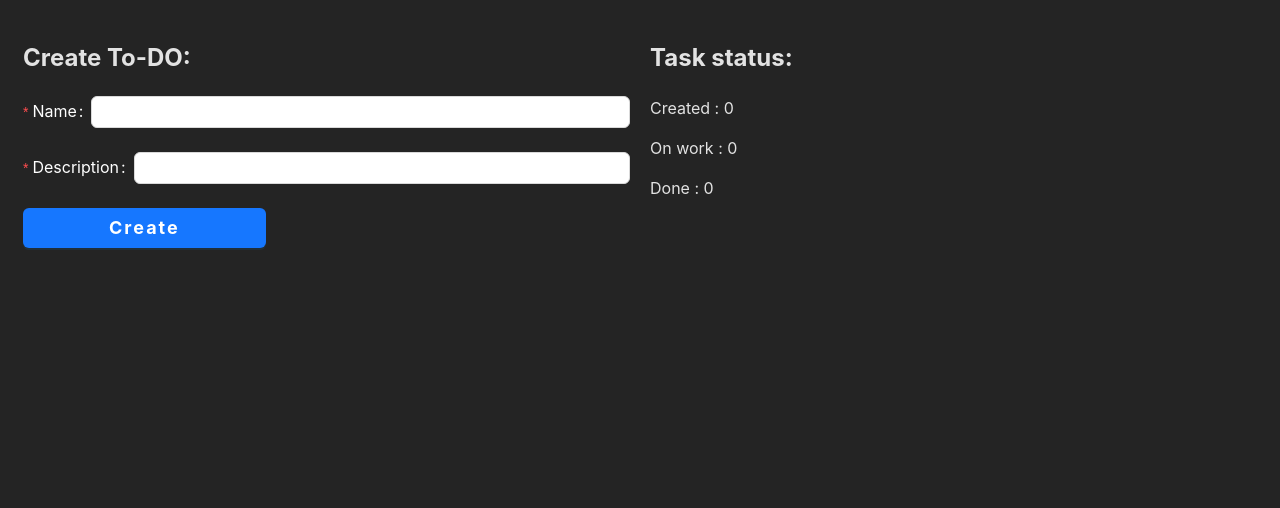
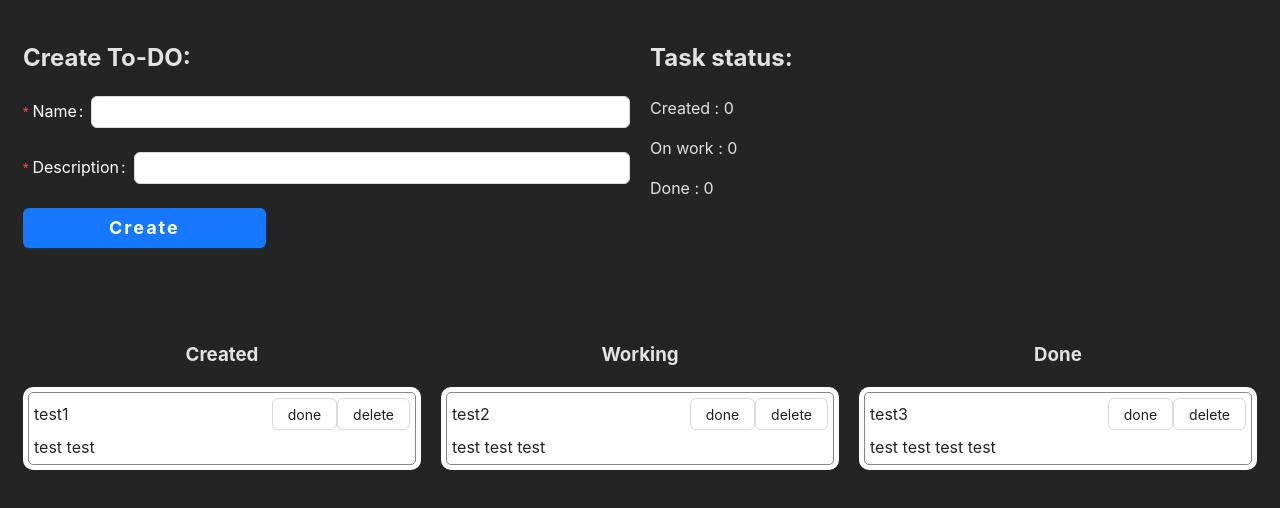
Before and after one commit to DimaBaziuk/tasker_react, a React (Vite) app: page / in a window 1280 px wide. Shown: the top 508 px of the page. Built offline with nearby package versions, Linux system fonts and the light colour scheme.

Commit message:
created the task list blocks

```diff
--- a/src/TaskList.tsx
+++ b/src/TaskList.tsx
@@ -18,7 +18,11 @@ const TaskList: React.FC<TaskListType> = ({ dataTask, listName }) => {
                             <TaskBar task={task} />
                         ))}
                     </>
-                ) : null}
+                ) : (
+                    <div>
+                        <p>empty list</p>
+                    </div>
+                )}
             </div>
         </div>
     );
--- a/src/TaskRenderBar.tsx
+++ b/src/TaskRenderBar.tsx
@@ -2,6 +2,7 @@ import React, { useState, useEffect } from "react";
 import useGlobalStore from "./globalStore";
 
 import { TaskType } from "./taskType";
+import TaskList from "./TaskList";
 
 const TaskRenderBar: React.FC = () => {
     const taskList = useGlobalStore((store) => store.taskList);
@@ -36,7 +37,13 @@ const TaskRenderBar: React.FC = () => {
         setFiltered(filteredList);
     }, [taskList]);
 
-    return <section></section>;
+    return (
+        <section className="taskGrid">
+            <TaskList dataTask={filtered.created} listName="Created" />
+            <TaskList dataTask={filtered.working} listName="Working" />
+            <TaskList dataTask={filtered.done} listName="Done" />
+        </section>
+    );
 };
 
 export default TaskRenderBar;
--- a/src/globalStore.ts
+++ b/src/globalStore.ts
@@ -13,6 +13,22 @@ type GlobalStoreType = {
     updateTaskValues: (fieldName: string, value: string) => void;
 };
 
+const JSON = [
+    { id: "1", name: "test1", description: "test test", status: "created" },
+    {
+        id: "2",
+        name: "test2",
+        description: "test test test",
+        status: "working",
+    },
+    {
+        id: "3",
+        name: "test3",
+        description: "test test test test",
+        status: "done",
+    },
+];
+
 const useGlobalStore = create<GlobalStoreType>()(
     devtools(
         persist(
@@ -22,7 +38,7 @@ const useGlobalStore = create<GlobalStoreType>()(
                     description: "",
                     status: "created",
                 },
-                taskList: [],
+                taskList: JSON,
 
                 getTask: () => {
                     set((state) => ({ ...state }));
--- a/src/index.scss
+++ b/src/index.scss
@@ -41,3 +41,46 @@
         }
     }
 }
+
+.taskGrid {
+    margin-top: 50px;
+    display: grid;
+    grid-template-columns: 1fr 1fr 1fr;
+    grid-gap: 20px;
+    .taskBlockName {
+        text-align: center;
+    }
+    .taskList {
+        padding: 5px;
+        .topBlock {
+            margin-top: 0;
+            display: flex;
+            justify-content: space-between;
+            align-items: center;
+            grid-gap: inherit;
+
+            .nameBlock {
+                color: #242424;
+                max-width: 70%;
+                overflow-y: hidden;
+            }
+        }
+        .descriptionBlock {
+            margin-top: 5px;
+            color: #242424;
+        }
+        border-radius: 10px;
+        background-color: #ffffff;
+        .taskBar {
+            padding: 5px;
+            border: 1px solid #8f8383;
+            border-radius: 5px;
+            &:hover {
+                -webkit-box-shadow: 0px 0px 5px 1px rgba(0, 0, 0, 0.75);
+                -moz-box-shadow: 0px 0px 5px 1px rgba(0, 0, 0, 0.75);
+                box-shadow: 0px 0px 5px 1px rgba(0, 0, 0, 0.75);
+                cursor: pointer;
+            }
+        }
+    }
+}
```
